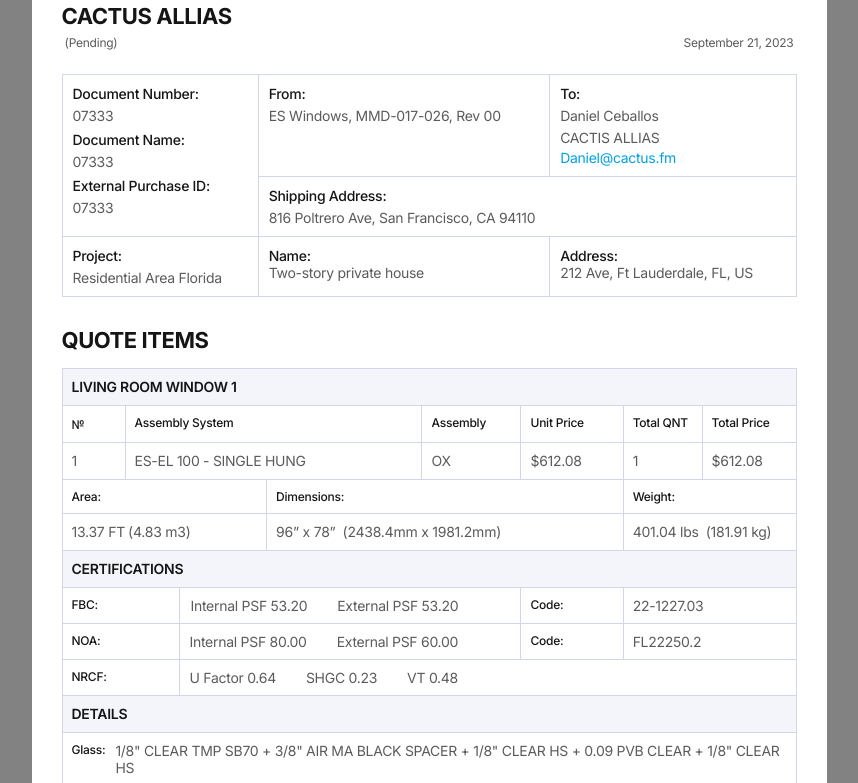
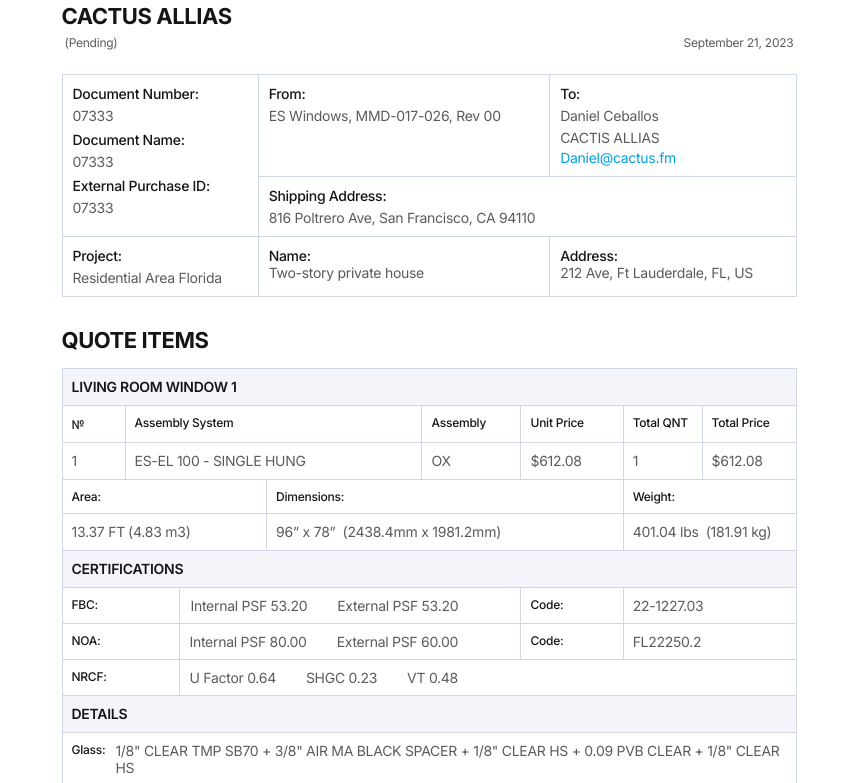
Before and after one commit to mashanstrk/order-pdf, a plain HTML site: page index.html in a window 1280 px wide. Shown: the part 64-847 px from the top of the page, without its empty margins (211-1069 px from the left). Drawn offline with Linux system fonts and the light colour scheme.

Commit message:
without bg color

```diff
--- a/index.html
+++ b/index.html
@@ -11,14 +11,7 @@
       rel="stylesheet"
     />
   </head>
-  <body
-    style="
-      margin: 0;
-      background-color: #828282;
-      display: flex;
-      flex-direction: column;
-    "
-  >
+  <body style="margin: 0; display: flex; flex-direction: column">
     <section
       style="
         width: 795px;
```
